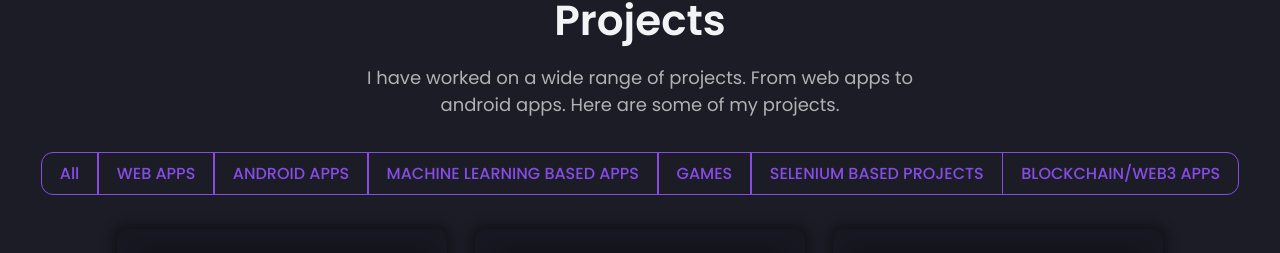
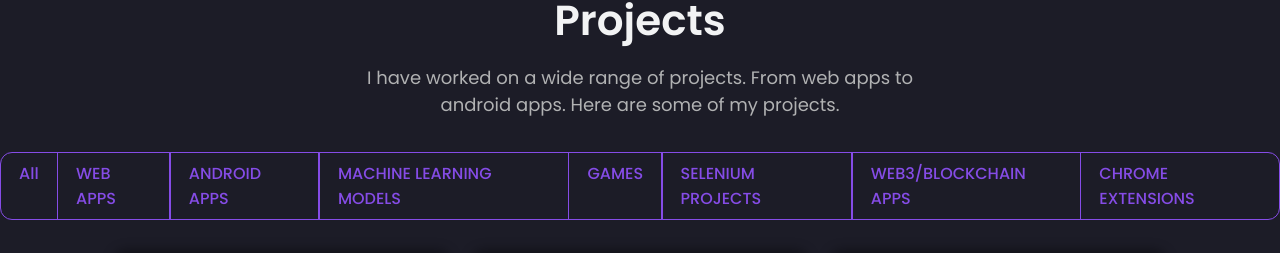
Before and after one commit to SartHak-0-Sach/ReactJS-portfolio-website, a React (Vite) app: page / in a window 1280 px wide. Shown: the part 5626-5879 px from the top of the page. Built offline with nearby package versions, Linux system fonts and the light colour scheme; grey boxes are pictures that could not be loaded.

Commit message:
Add new section in projects component directory

```diff
--- a/src/components/Projects/index.jsx
+++ b/src/components/Projects/index.jsx
@@ -135,9 +135,9 @@ const Projects = ({openModal,setOpenModal}) => {
                     }
                     <Divider />
                     {toggle === 'machine learning' ?
-                        <ToggleButton active="true" value="machine learning" onClick={() => setToggle('machine learning')}>MACHINE LEARNING BASED APPS</ToggleButton>
+                        <ToggleButton active="true" value="machine learning" onClick={() => setToggle('machine learning')}>MACHINE LEARNING MODELS</ToggleButton>
                         :
-                        <ToggleButton value="machine learning" onClick={() => setToggle('machine learning')}>MACHINE LEARNING BASED APPS</ToggleButton>
+                        <ToggleButton value="machine learning" onClick={() => setToggle('machine learning')}>MACHINE LEARNING MODELS</ToggleButton>
                     }
                     <Divider />
                     {toggle === 'games' ?
@@ -147,15 +147,21 @@ const Projects = ({openModal,setOpenModal}) => {
                     }
                     <Divider />
                     {toggle === 'selenium' ?
-                        <ToggleButton active="true" value="selenium" onClick={() => setToggle('selenium')}>SELENIUM BASED PROJECTS</ToggleButton>
+                        <ToggleButton active="true" value="selenium" onClick={() => setToggle('selenium')}>SELENIUM PROJECTS</ToggleButton>
                         :
-                        <ToggleButton value="selenium" onClick={() => setToggle('selenium')}>SELENIUM BASED PROJECTS</ToggleButton>
+                        <ToggleButton value="selenium" onClick={() => setToggle('selenium')}>SELENIUM PROJECTS</ToggleButton>
                     }
                     <Divider />
                     {toggle === 'blockchain' ?
-                        <ToggleButton active="true" value="blockchain" onClick={() => setToggle('blockchain')}>BLOCKCHAIN/WEB3 APPS</ToggleButton>
+                        <ToggleButton active="true" value="blockchain" onClick={() => setToggle('blockchain')}>WEB3/BLOCKCHAIN APPS</ToggleButton>
                         :
-                        <ToggleButton value="blockchain" onClick={() => setToggle('blockchain')}>BLOCKCHAIN/WEB3 APPS</ToggleButton>
+                        <ToggleButton value="blockchain" onClick={() => setToggle('blockchain')}>WEB3/BLOCKCHAIN APPS</ToggleButton>
+                    }
+                    <Divider />
+                    {toggle === 'chrome extension' ?
+                        <ToggleButton active="true" value="chrome extension" onClick={() => setToggle('chrome extension')}>CHROME EXTENSIONS</ToggleButton>
+                        :
+                        <ToggleButton value="chrome extension" onClick={() => setToggle('chrome extension')}>CHROME EXTENSIONS</ToggleButton>
                     }
                 </ToggleButtonGroup>
                 <CardContainer>
```
